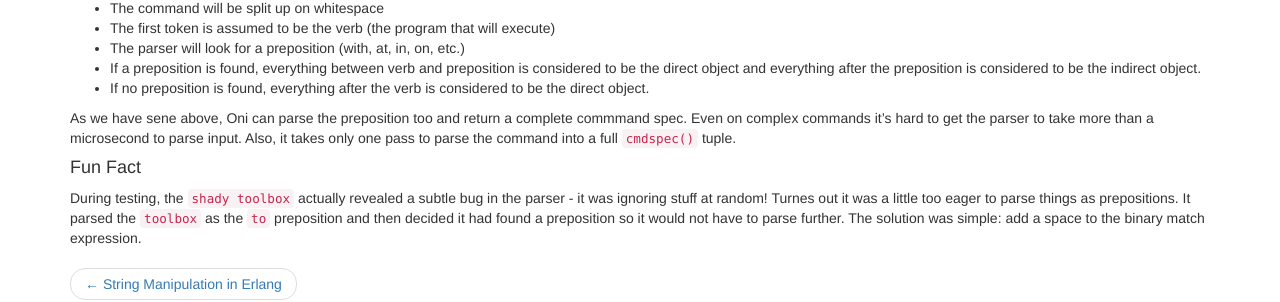
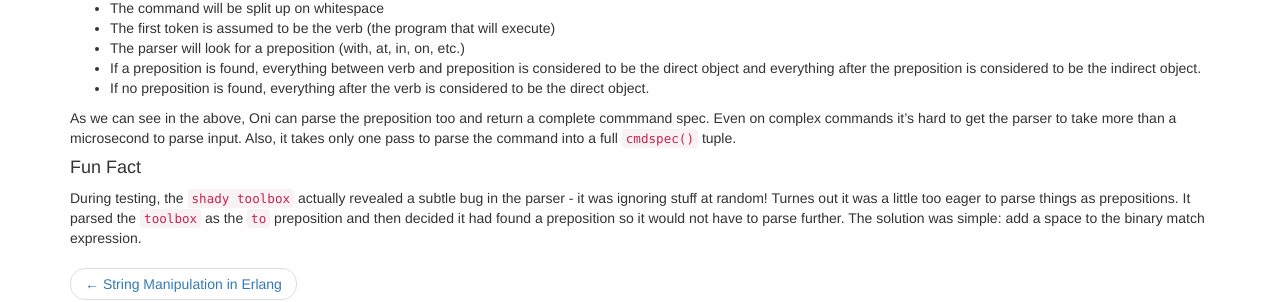
Before and after one commit to basp/basp.github.io, a Jekyll site: the page built from _posts/2014-01-06-strings-in-oni.md, in a window 1280 px wide and 1373 px high. Shown: the part 1053-1355 px from the top of the window. Built offline with Jekyll 4.4.1, drawn with Linux system fonts in a browser that asks for light colours; nearby versions of some CDN libraries; Markdown is read by kramdown in place of the engine named in the settings.

Commit message:
Final tweaks

```diff
--- a/_posts/2014-01-06-strings-in-oni.md
+++ b/_posts/2014-01-06-strings-in-oni.md
@@ -44,7 +44,7 @@ For our purposes, the MOO (command) parser works as follows:
 * 	If a preposition is found, everything between verb and preposition is considered to be the direct object and everything after the preposition is considered to be the indirect object.
 * 	If no preposition is found, everything after the verb is considered to be the direct object.
 
-As we have sene above, Oni can parse the preposition too and return a complete commmand spec. Even on complex commands it's hard to get the parser to take more than a microsecond to parse input. Also, it takes only one pass to parse the command into a full `cmdspec()` tuple.
+As we can see in the above, Oni can parse the preposition too and return a complete commmand spec. Even on complex commands it's hard to get the parser to take more than a microsecond to parse input. Also, it takes only one pass to parse the command into a full `cmdspec()` tuple.
 
 #### Fun Fact
 During testing, the `shady toolbox` actually revealed a subtle bug in the parser - it was ignoring stuff at random! Turnes out it was a little too eager to parse things as prepositions. It parsed the `toolbox` as the `to` preposition and then decided it had found a preposition so it would not have to parse further. The solution was simple: add a space to the binary match expression.
```
